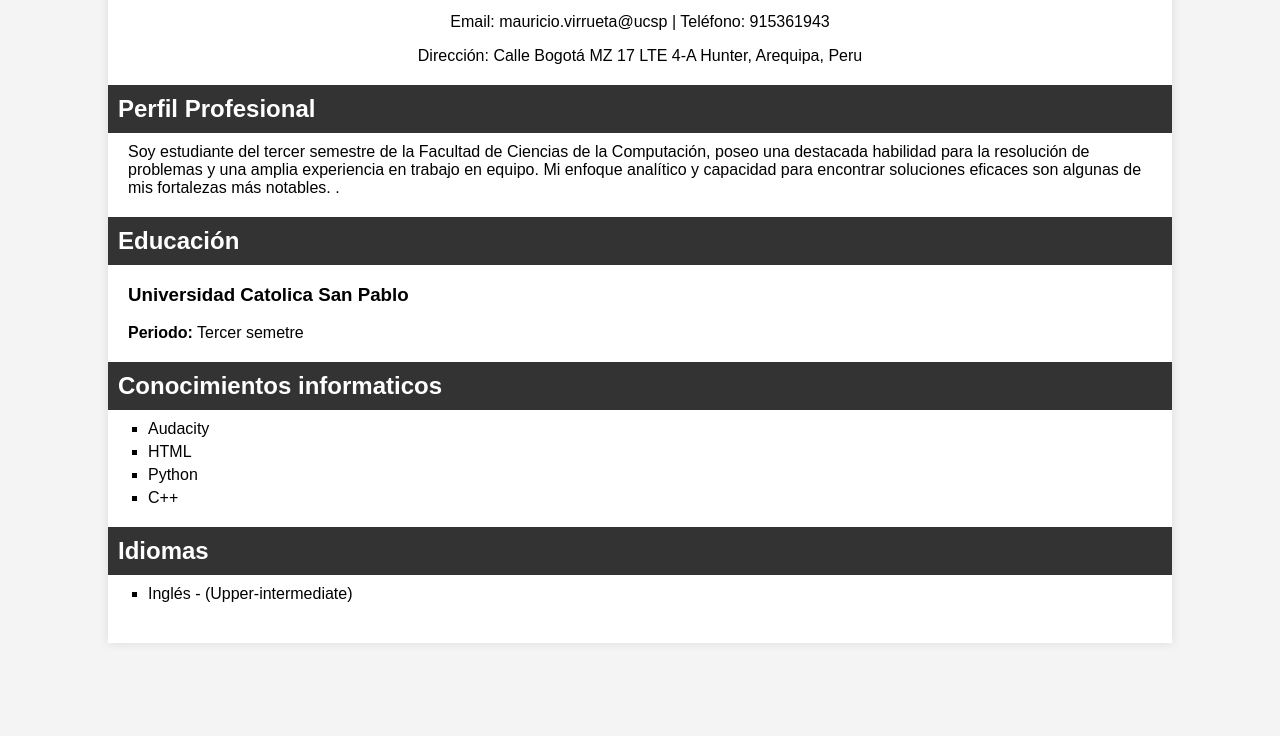
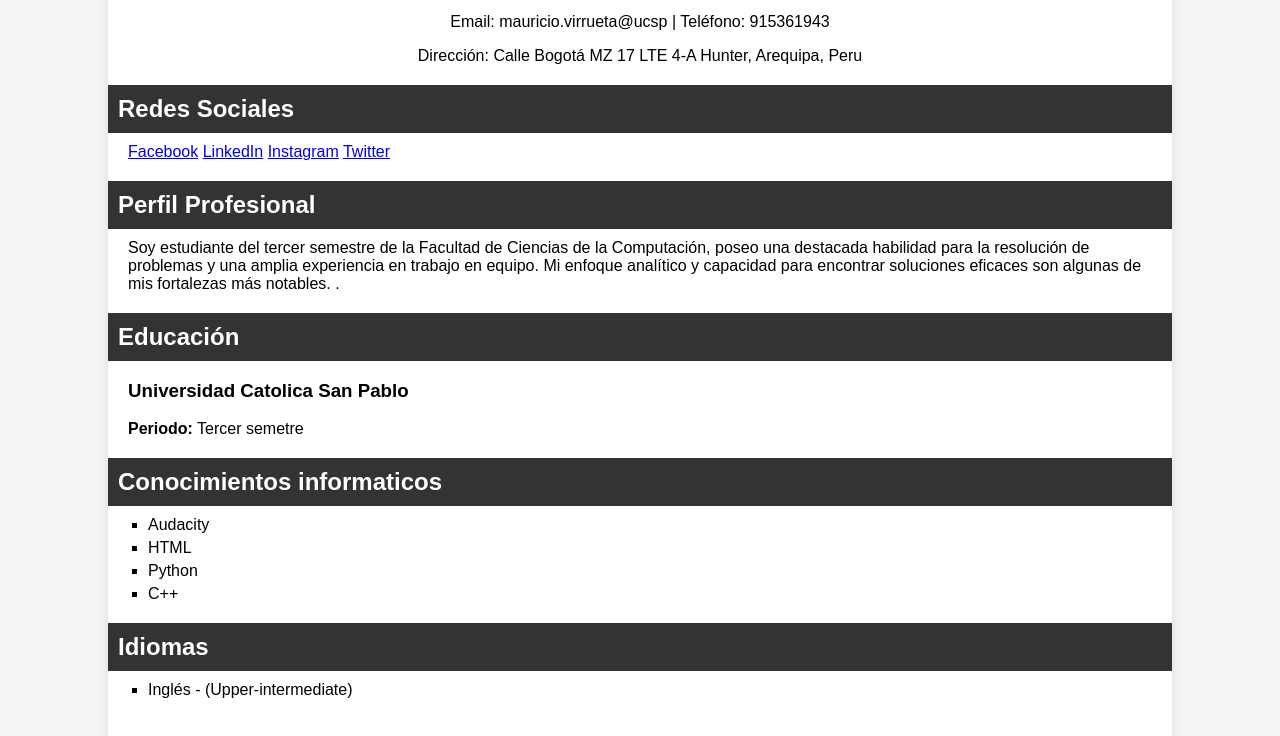
Before and after one commit to MauricioVirruetaMarquez/website, a plain HTML site: page index.html in a window 1280 px wide. Shown: the part 60-796 px from the top of the page. Drawn offline with Linux system fonts and the light colour scheme.

Commit message:
Update index.html

```diff
--- a/index.html
+++ b/index.html
@@ -56,6 +56,17 @@
         </div>
 
         <div class="section">
+            <h2>Redes Sociales</h2>
+            <div class="social-links">
+                <a href="https://www.facebook.com/mauriciosebastian.virruetamarquez.1?locale=es_LA" target="_blank">Facebook</a>
+                <a href="https://www.linkedin.com/in/mauricio-virrueta-b80259272/" target="_blank">LinkedIn</a>
+                <a href="https://www.instagram.com/sebastian03042005/" target="_blank">Instagram</a>
+                <a href="https://x.com/Virrueta2006" target="_blank">Twitter</a>
+            </div>
+        </div>
+
+
+        <div class="section">
             <h2>Perfil Profesional</h2>
             <p>Soy estudiante del tercer semestre de la Facultad de Ciencias de la Computación, poseo una destacada habilidad para la resolución de problemas y una amplia experiencia en trabajo en equipo. Mi enfoque analítico y capacidad para encontrar soluciones eficaces son algunas de mis fortalezas más notables. .</p>
         </div>
```
